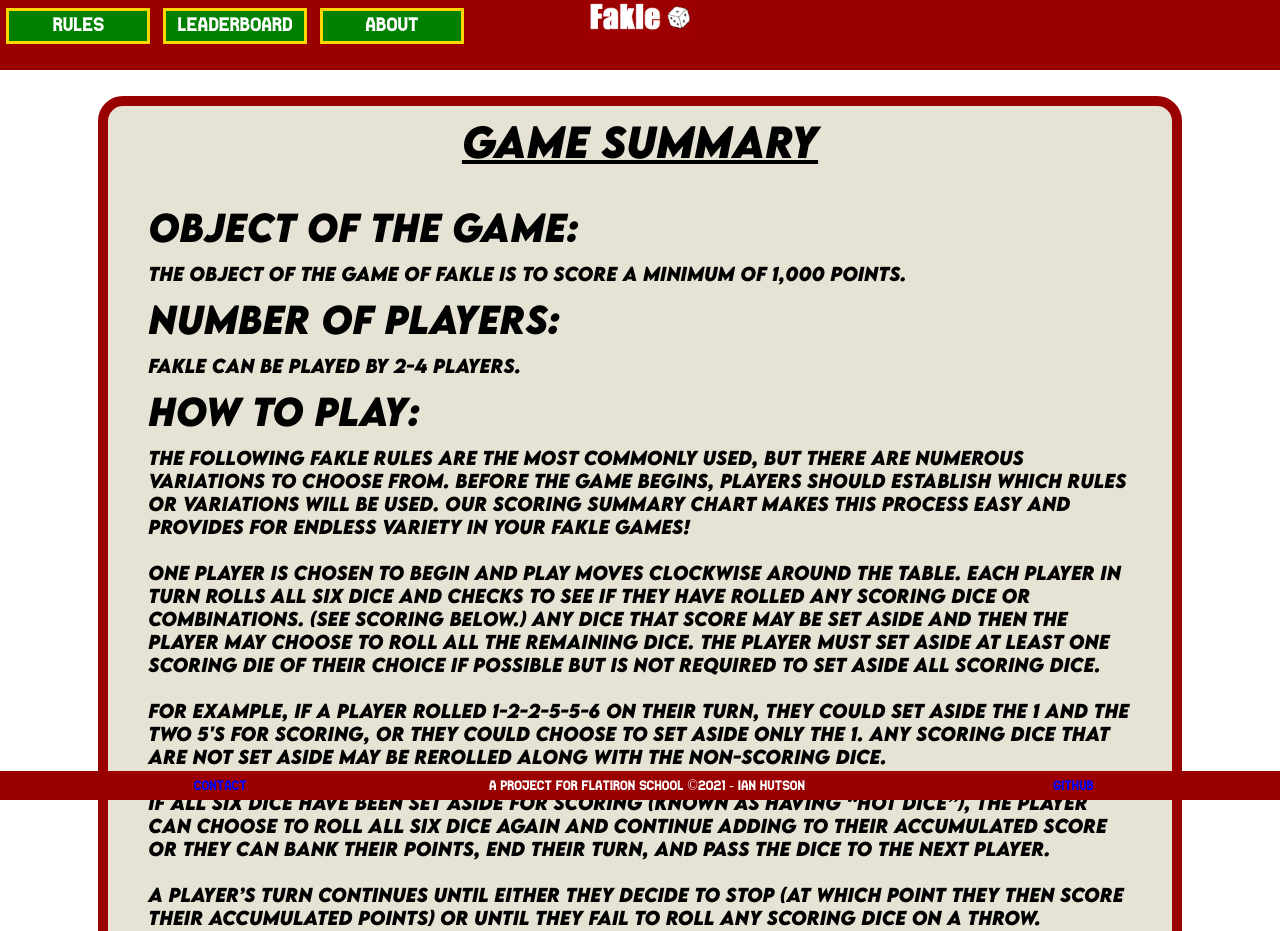
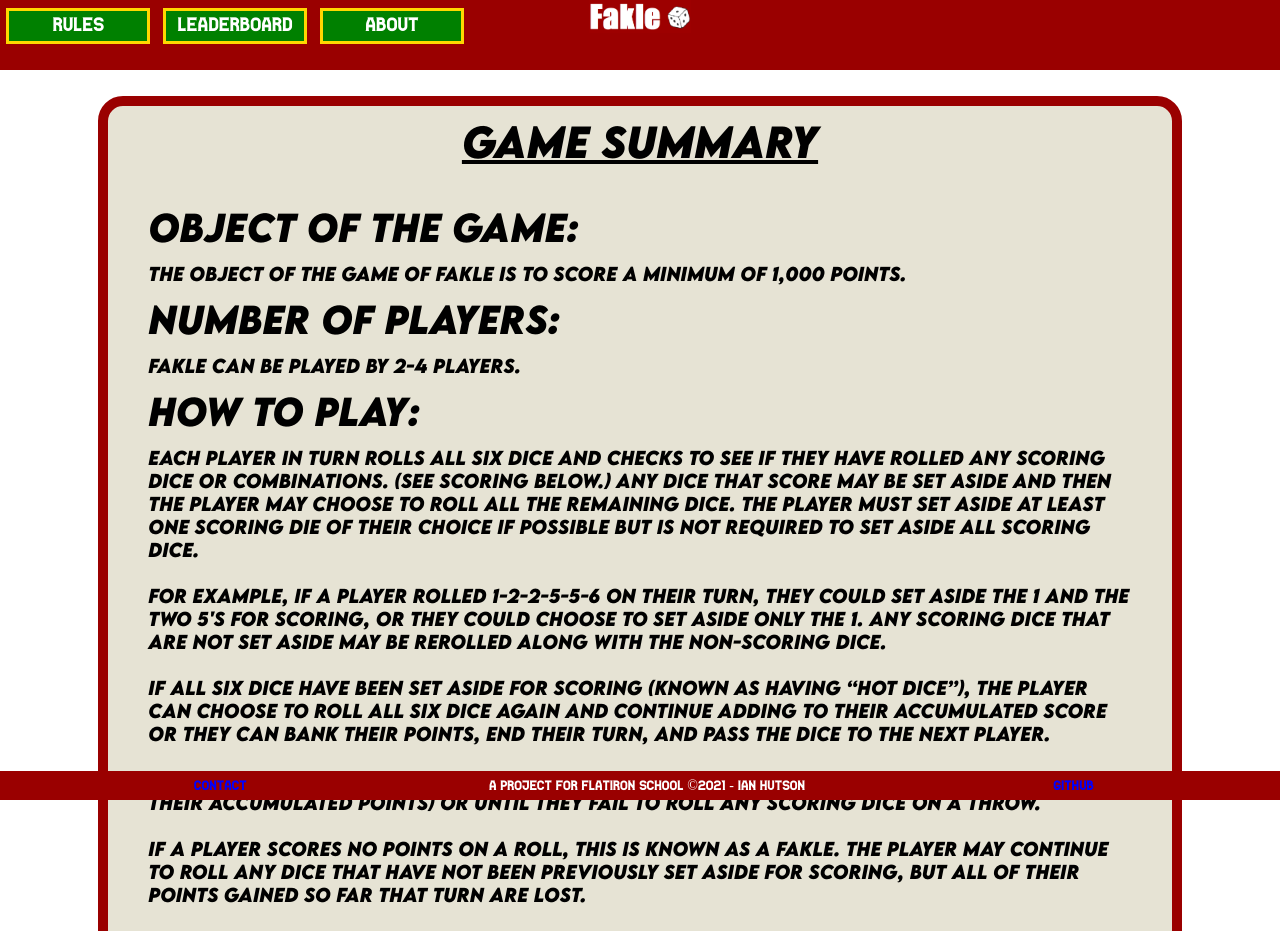
Before and after one commit to ianhutson/Fakle_frontend, a React (Create React App) app: page /rules in a window 1280 px wide. Shown: the top 931 px of the page. Built offline with nearby package versions, Linux system fonts and the light colour scheme.

Commit message:
adjusted rules

```diff
--- a/src/components/ui/routes/Rules.js
+++ b/src/components/ui/routes/Rules.js
@@ -19,9 +19,7 @@ class Rules extends Component{
 
 <h1 style={{textAlign:'left', marginLeft:'1%'}}>HOW TO PLAY:</h1>
 <h5 className="rules">
-The following Fakle rules are the most commonly used, but there are numerous variations to choose from. Before the game begins, players should establish which rules or variations will be used. Our scoring summary chart makes this process easy and provides for endless variety in your Fakle games!
-<br></br><br></br>
-One player is chosen to begin and play moves clockwise around the table. Each player in turn rolls all six dice and checks to see if they have rolled any scoring dice or combinations. (See Scoring below.) Any dice that score may be set aside and then the player may choose to roll all the remaining dice. The player must set aside at least one scoring die of their choice if possible but is not required to set aside all scoring dice.
+Each player in turn rolls all six dice and checks to see if they have rolled any scoring dice or combinations. (See Scoring below.) Any dice that score may be set aside and then the player may choose to roll all the remaining dice. The player must set aside at least one scoring die of their choice if possible but is not required to set aside all scoring dice.
 <br></br><br></br>
 For example, if a player rolled 1-2-2-5-5-6 on their turn, they could set aside the 1 and the two 5's for scoring, or they could choose to set aside only the 1. Any scoring dice that are not set aside may be rerolled along with the non-scoring dice.
 <br></br><br></br>
```
